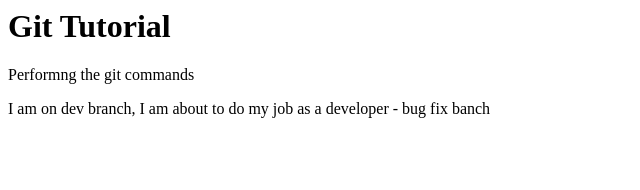
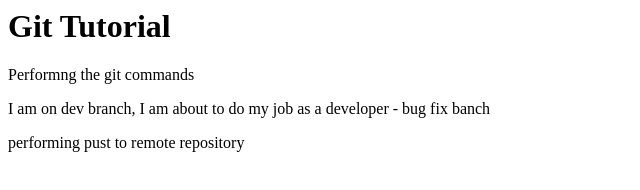
Before and after one commit to sandeepbingi03/firstgitrepo, a plain HTML site: page index.html in a window 1280 px wide. Shown: the whole page, without its empty margins (0-640 px from the left). Drawn offline with Linux system fonts and the light colour scheme.

Commit message:
committed changes

```diff
--- a/index.html
+++ b/index.html
@@ -3,6 +3,7 @@
 		<h1>Git Tutorial</h1>
 		<p>Performng the git commands</p>
 		<p>I am on dev branch, I am about to do my job as a developer - bug fix banch</p>
+		<p>performing pust to remote repository</p>
 	</body>
 
 </html>
```
